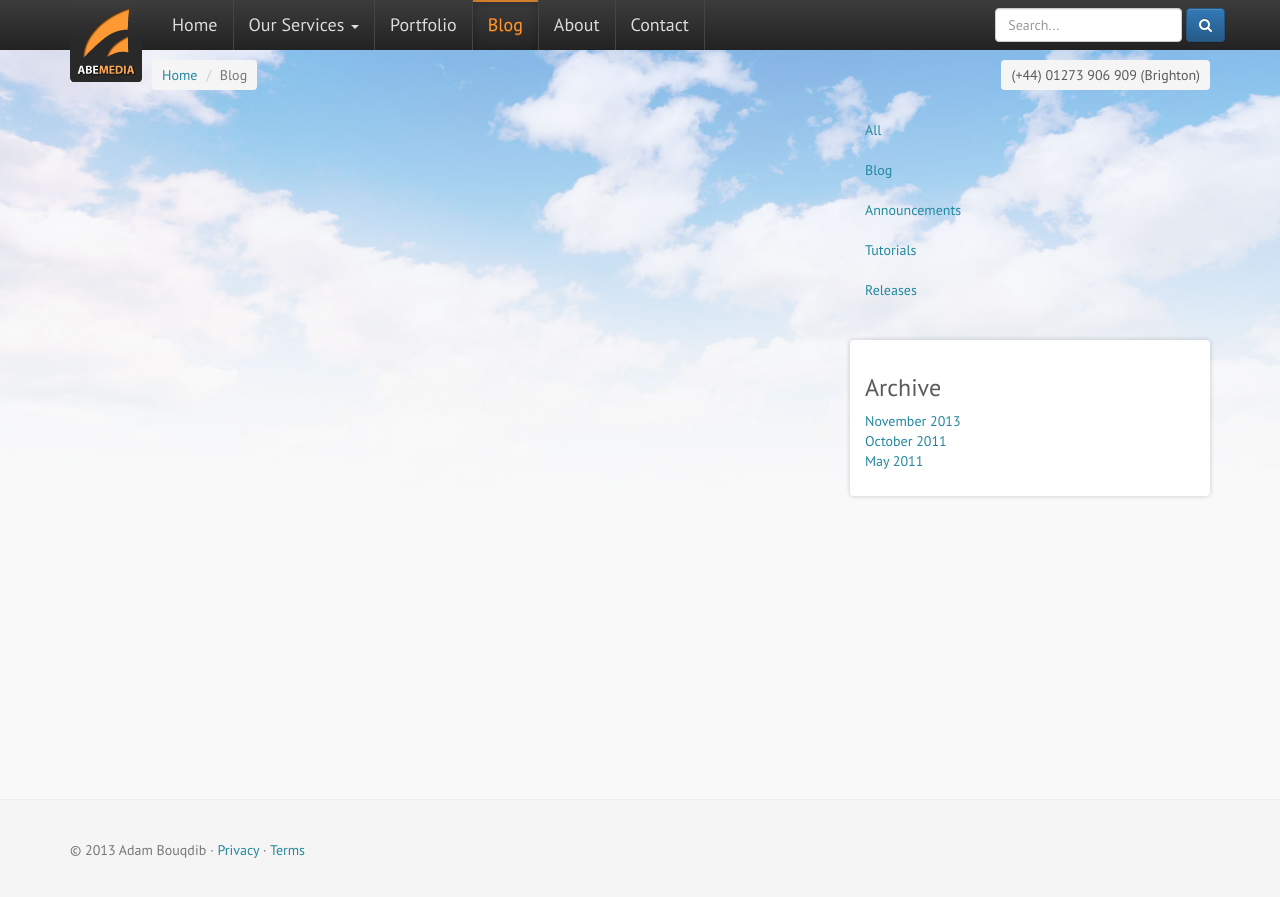
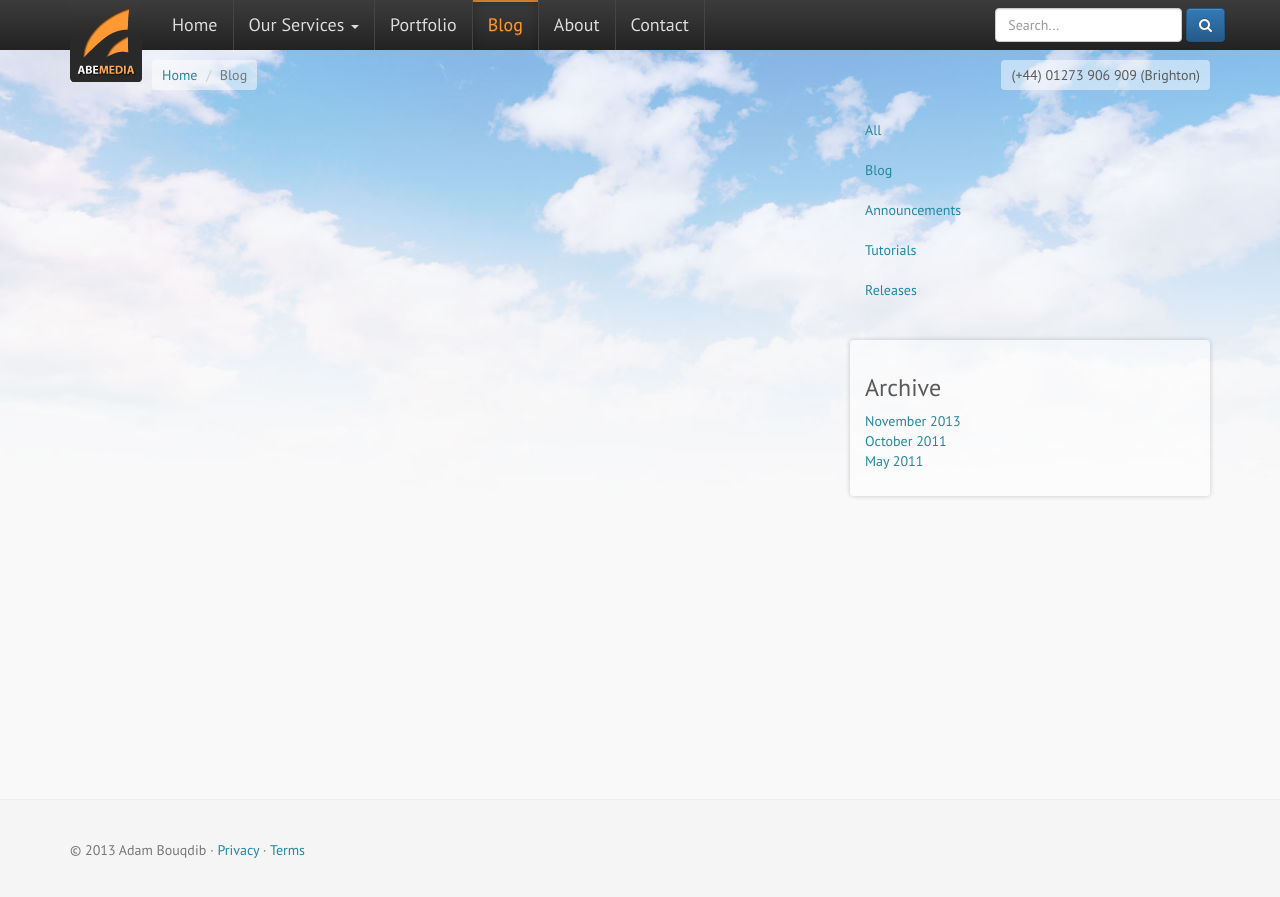
Before and after one commit to abemedia/abemedia.github.io, a Jekyll site: the page built from blog/index.html, in a window 1280 px wide. Shown: the top 897 px of the page. Built offline with Jekyll 4.4.1, drawn with Linux system fonts in a browser that asks for light colours; nearby versions of some CDN libraries; comment, search, counter and statistics services are not loaded.

Commit message:
Update style.css

```diff
--- a/css/style.css
+++ b/css/style.css
@@ -100,6 +100,7 @@ h1, h2, h3, h4, h5, h6, .h1, .h2, .h3, .h4, .h5, .h6 {
 	padding: 5px 10px;
 	margin: 10px 0 20px 82px;
 	display: inline-block;
+	background: rgba(255,255,255,0.5);
 }
 footer {
 	padding-top: 40px;
@@ -114,6 +115,7 @@ footer {
 }
 .box {
         background: #fff;
+	background: rgba(255,255,255,0.5);
         padding: 15px;
         -webkit-box-shadow: 0 0 5px rgba(0, 0, 0, 0.2);
         box-shadow: 0 0 5px rgba(0, 0, 0, 0.2);
```
